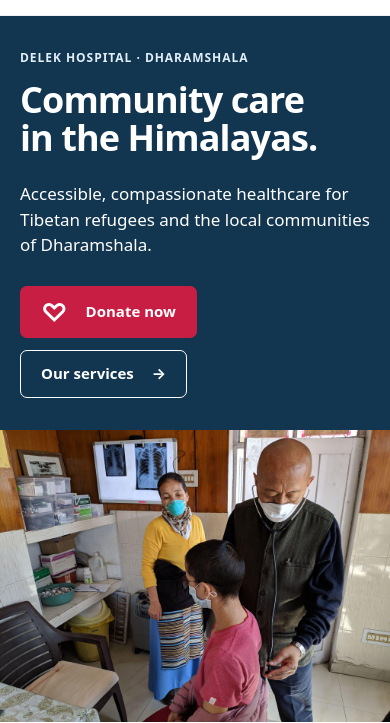
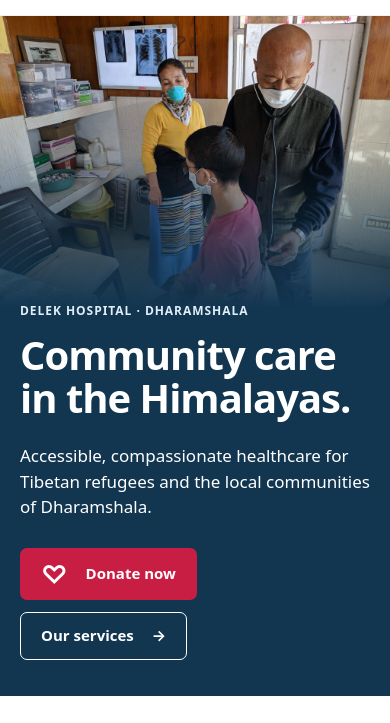
Before and after one commit to sllvers/delekhospital, an Astro site: page / in a window 390 px wide. Shown: the part 100-823 px from the top of the page. Built offline with nearby package versions, Linux system fonts and the light colour scheme; Astro itself is replaced by a stand-in of ours.

Commit message:
changing the hero image

```diff
--- a/src/pages/index.astro
+++ b/src/pages/index.astro
@@ -18,7 +18,7 @@ const story = stories[0];
 <BaseLayout title="Delek Hospital — Compassionate Care in Dharamshala">
 <div class="community-home">
   <section class="community-hero" aria-labelledby="home-title">
-    <Picture src={consultation} formats={['avif','webp']} widths={[640,960,1440,1920]} sizes="(max-width: 900px) 100vw, 56vw" alt="A clinician examining a child with a stethoscope while another healthcare worker assists" loading="eager" fetchpriority="high" />
+    <Picture src={consultation} formats={['avif','webp']} widths={[640,960,1440,1920]} sizes="(max-width: 900px) 100vw, 70vw" alt="A clinician examining a child with a stethoscope while another healthcare worker assists" loading="eager" fetchpriority="high" />
     <div class="community-width hero-copy">
       <p class="home-eyebrow">Delek Hospital · Dharamshala</p>
       <h1 id="home-title">Community care<br />in the Himalayas.</h1>
--- a/src/styles/home-community.css
+++ b/src/styles/home-community.css
@@ -11,12 +11,12 @@
 .community-home h2 { color: var(--home-blue); font-size: clamp(24px, 2.3vw, 32px); line-height: 1.2; }
 .community-home p { line-height: 1.6; }
 .community-home a:focus-visible { outline: 3px solid #c91e43; outline-offset: 5px; }
-/* Keep the complete photograph visible at its natural aspect ratio. */
-.community-hero { display: grid; grid-template-columns: 44% 56%; align-items: center; color: white; background: #123550; }
-.community-hero > picture { grid-column: 2; grid-row: 1; display: block; }
-.community-hero > picture img { display: block; width: 100%; height: auto; }
-.hero-copy { grid-column: 1; grid-row: 1; width: auto; margin: 0; padding: 40px 32px 40px max(32px, calc((100vw - 1320px) / 2)); }
-.community-hero .hero-copy h1 { font-size: clamp(36px, 3.5vw, 56px); }
+/* Keep the desktop banner compact enough to show the care values on the first screen. */
+.community-hero { position: relative; isolation: isolate; display: flex; align-items: center; min-height: 440px; height: clamp(440px, calc(100svh - 272px), 600px); color: white; background: #123550; }
+.community-hero > picture { position: absolute; inset: 0 0 0 auto; width: 70%; z-index: -2; display: block; }
+.community-hero > picture img { display: block; width: 100%; height: 100%; object-fit: cover; object-position: right top; }
+.community-hero::before { content: ''; position: absolute; inset: 0; z-index: -1; background: linear-gradient(90deg, #123550 30%, rgba(18,53,80,.65) 43%, rgba(18,53,80,0) 64%); }
+.hero-copy { padding-block: 48px; }
 .home-eyebrow { color: #075785; font-size: 14px; font-weight: 700; margin-bottom: 14px; }
 .hero-copy .home-eyebrow { color: #e1edf7; letter-spacing: .08em; text-transform: uppercase; font-size: 12px; }
 .community-home h1 { font-size: clamp(40px, 4.5vw, 64px); line-height: 1.06; max-width: 650px; margin-bottom: 24px; }
@@ -81,7 +81,6 @@ body[data-section="home"] > footer .footer-corner { display: none; }
 }
 @media (max-width: 600px) {
   .community-width { width: calc(100% - 40px); }
-  .community-hero .hero-copy { width: auto; padding: 32px 20px; }
   .hero-copy > p:not(.home-eyebrow) { font-size: 17px; }
   .values-grid { gap: 28px 20px; }
   .values-grid article { flex-direction: column; gap: 12px; }
@@ -99,10 +98,9 @@ body[data-section="home"] > footer a[aria-label] { color: #002d72; background: #
 body[data-section="home"] > footer a[aria-label]:hover { background: #dce8f0; }
 
 @media (max-width: 900px) {
-  .community-hero { grid-template-columns: 1fr; }
-  .community-hero > picture { grid-column: 1; grid-row: 2; }
-  .community-hero .hero-copy { grid-column: 1; grid-row: 1; width: auto; padding: 36px 32px; }
+  .community-hero { height: auto; min-height: 680px; align-items: end; }
+  .community-hero > picture { width: 100%; }
+  .community-hero > picture img { object-fit: contain; object-position: center top; }
+  .community-hero::before { background: linear-gradient(180deg, transparent 0, rgba(18,53,80,.1) 35vw, #123550 75vw); }
+  .community-hero .hero-copy { padding-block: 36px; }
 }
-@media (max-width: 600px) {
-  .community-hero .hero-copy { padding: 32px 20px; }
-}
```
